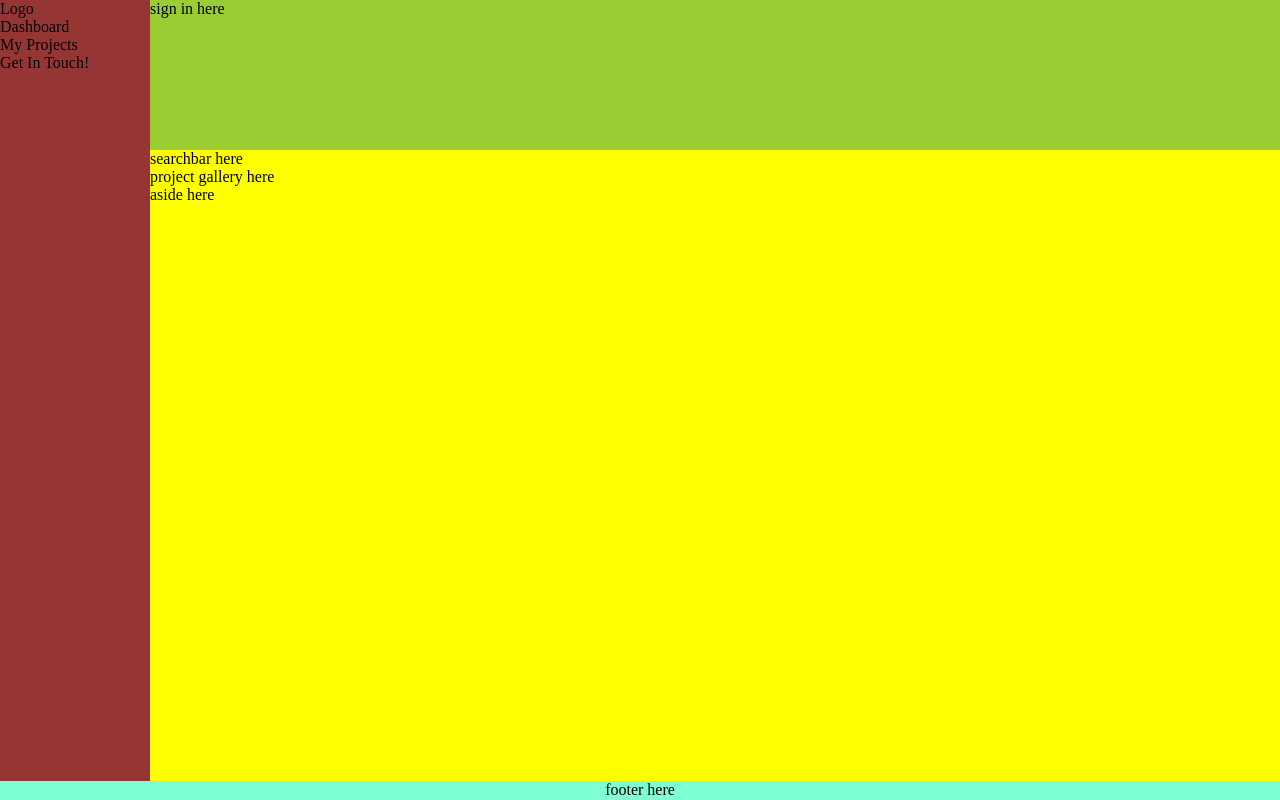
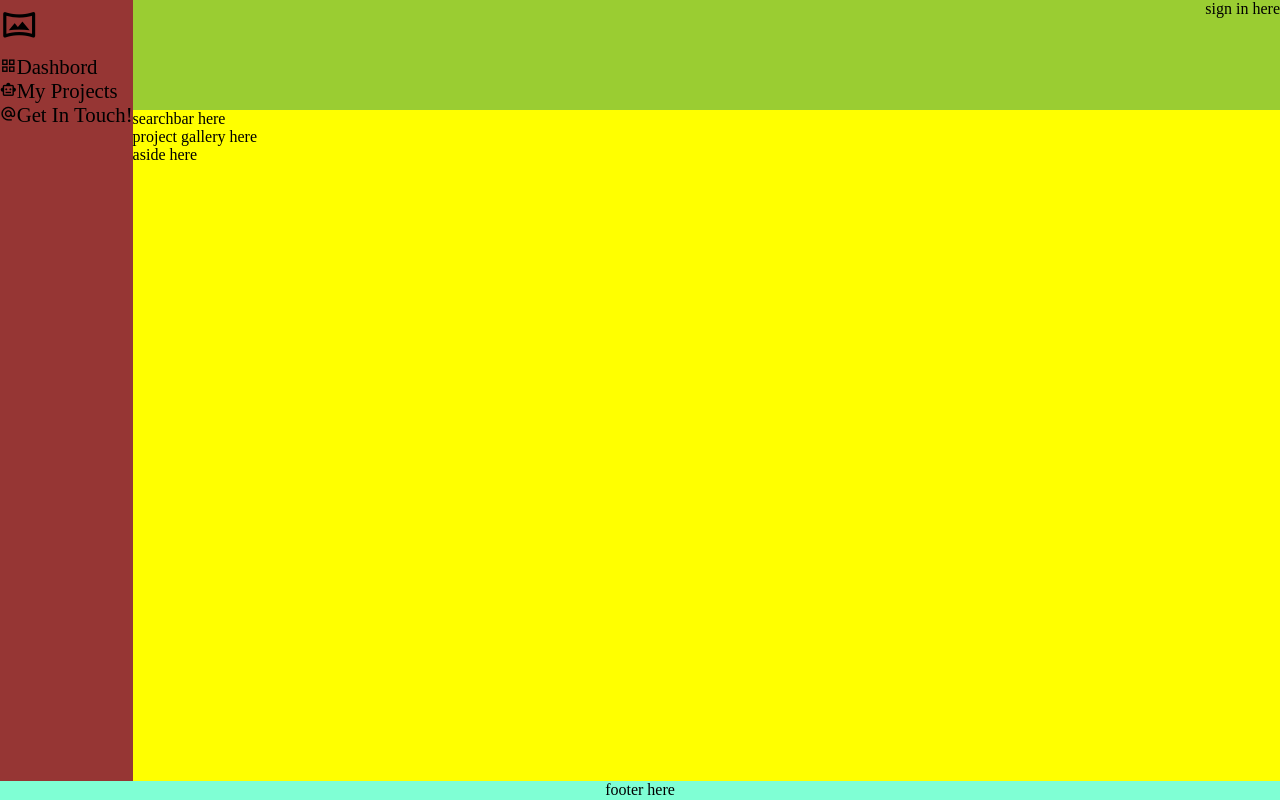
Before and after one commit to tef20/project_hub, a React app: page / in a window 1280 px wide. Built offline with nearby package versions, Linux system fonts and the light colour scheme.

Commit message:
draft nav items added

```diff
--- a/public/index.html
+++ b/public/index.html
@@ -4,6 +4,10 @@
     <meta charset="utf-8" />
     <meta name="viewport" content="width=device-width, initial-scale=1" />
     <meta name="theme-color" content="#000000" />
+    <link
+      rel="stylesheet"
+      href="https://fonts.googleapis.com/css?family=Material+Icons+Outlined"
+    />
     <title>Project Hub</title>
   </head>
   <body>
--- a/src/components/Navbar.js
+++ b/src/components/Navbar.js
@@ -9,13 +9,21 @@ import { Link } from "react-router-dom";
 const Navbar = () => {
   return (
     <nav>
-      <div className='nav--logo'>Logo</div>
+      <div className='nav--logo'>
+        <span class='material-icons-outlined'>vrpano</span>
+      </div>
       <ul className='nav-items'>
-        <li className='nav--item'>Dashboard
+        <li className='nav--item'>
+          <span class='material-icons-outlined'>grid_view</span>Dashbord
           {/* <Link to={'/'}>Dashboard</Link> */}
         </li>
-        <li className='nav--item'>My Projects</li>
-        <li className='nav--item'>Get In Touch!</li>
+        <li className='nav--item'>
+          <span class='material-icons-outlined'>smart_toy</span>My Projects
+        </li>
+        <li className='nav--item'>
+          <span class='material-icons-outlined'>alternate_email</span>Get In
+          Touch!
+        </li>
       </ul>
       {/* logo link intro */}
       {/* link gallery */}
--- a/src/styles/style.css
+++ b/src/styles/style.css
@@ -9,29 +9,37 @@
   width: 100vw;
   min-height: 100vh;
   display: grid;
-  grid-template-columns: 150px 1fr;
-  grid-template-rows: 150px auto 1.2em;
+  grid-template-columns: auto 1fr;
+  grid-template-rows: 110px auto 1.2em;
 }
-
-
 
 header {
   background-color: yellowgreen;
   grid-column: auto / -1;
   grid-row: 1 / 2;
+  display: flex;
+  flex-direction: row-reverse;
 }
 
 nav {
   background-color: #963634;
   grid-column: 1 / 2;
   grid-row: 1 / -1;
+  display: flex;
+  flex-direction: column;
+  overflow: hidden;
 }
 
-.viewWindow {
-  background-color: yellow;
-  /* height: 900px; */
-  grid-column: auto /-1;
-  grid-row: 2 / 1fr;
+.material-icons-outlined {
+  font-size: 0.8em;
+}
+
+.nav--logo {
+  font-size: 3rem;
+}
+
+.nav--item {
+  font-size: 1.3rem;
 }
 
 footer {
@@ -40,3 +48,9 @@ footer {
   grid-row: -2 / -1;
   text-align: center;
 }
+
+.viewWindow {
+  background-color: yellow;
+  grid-column: auto / -1;
+  grid-row: 2 / 1fr;
+}
```
